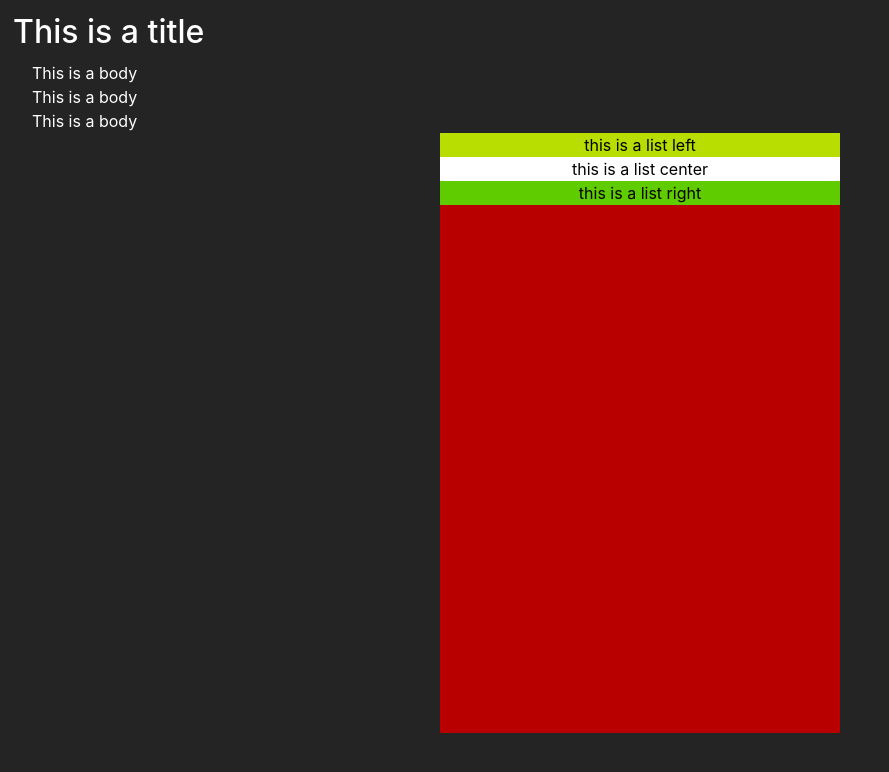
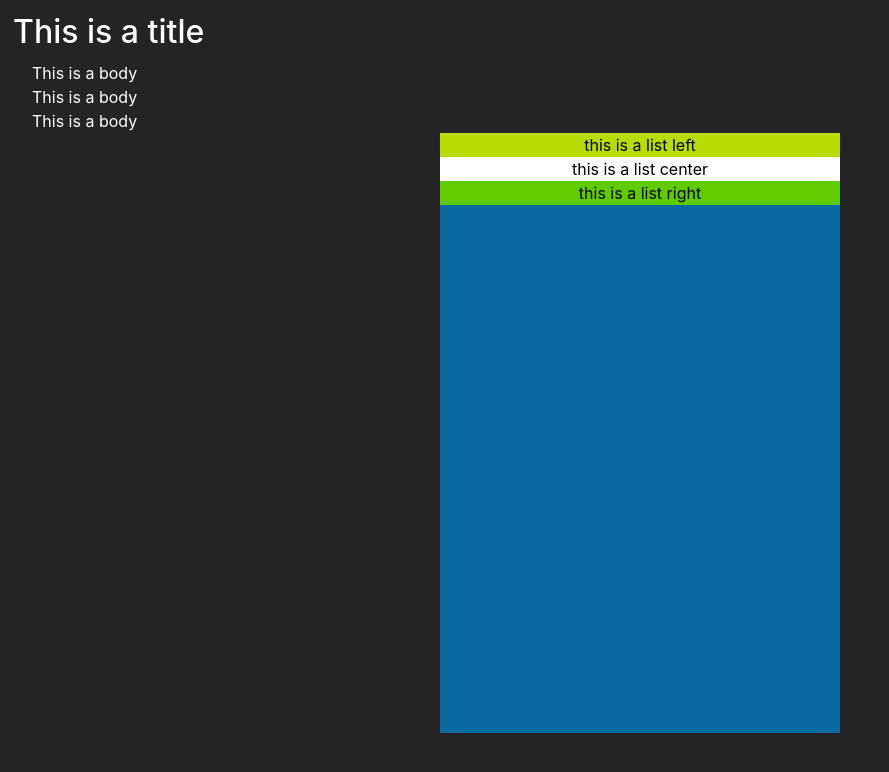
Before and after one commit to inc-cookiebox/test, a React (Vite) app: page / in a window 1280 px wide. Shown: the top 772 px of the page, without its empty margins (0-889 px from the left). Built offline with nearby package versions, Linux system fonts and the light colour scheme.

Commit message:
test: new design - CookieBox

```diff
--- a/src/App.css
+++ b/src/App.css
@@ -22,7 +22,7 @@
 }
 .box { width: 400px;
   height: 600px;
-  background-color: #b90000; }
+  background-color: #0b69a2; }
 .left { text-align: center;
   color: #000000;   background-color: #b7de00; }
 .right { text-align: center;
```
